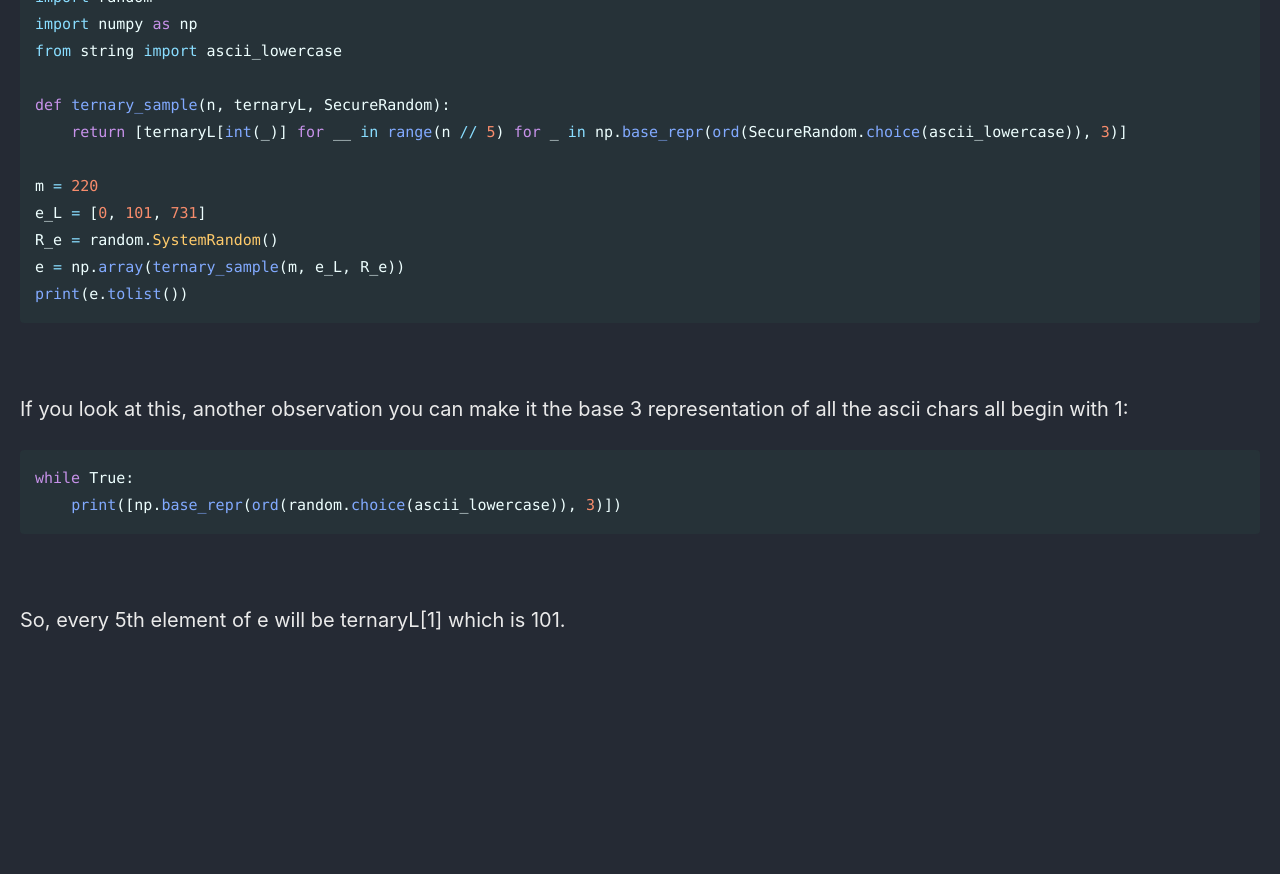
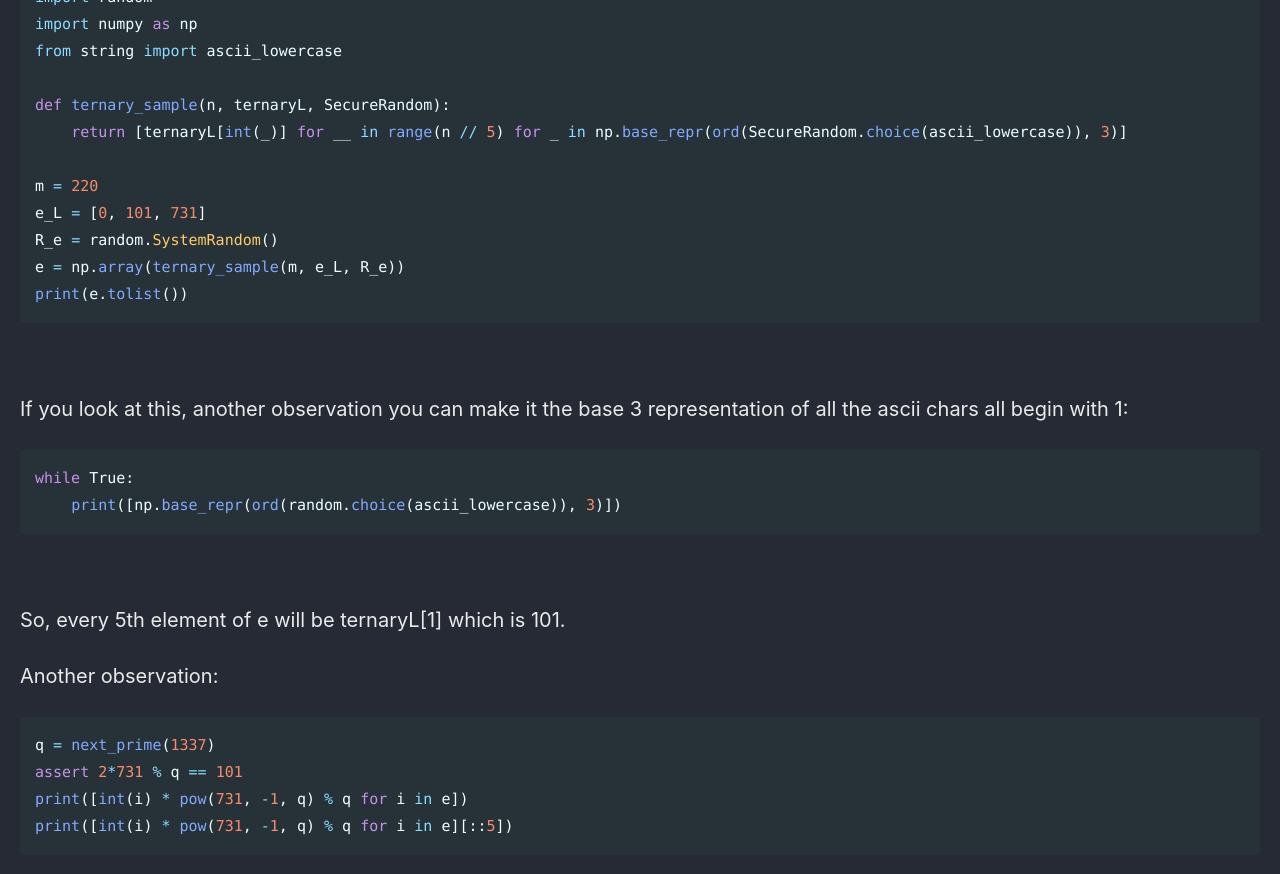
Before and after one commit to Connor-McCartney/Connor-McCartney.github.io, a Jekyll site: the page built from _pages/cryptography/other/0CTF2024.md, in a window 1280 px wide and 900 px high, scrolled down 3005 px. Shown: the top 874 px of the window. Built offline with Jekyll 4.4.1, drawn with Linux system fonts in a browser that asks for light colours; cached includes are drawn as plain includes; before the commit the page ends 3696 px from its top, so only the background shows below that.

Commit message:
Update 0CTF2024.md

````diff
--- a/_pages/cryptography/other/0CTF2024.md
+++ b/_pages/cryptography/other/0CTF2024.md
@@ -142,3 +142,13 @@ while True:
 <br>
 
 So, every 5th element of e will be ternaryL[1] which is 101.
+
+
+Another observation:
+
+```python
+q = next_prime(1337)
+assert 2*731 % q == 101
+print([int(i) * pow(731, -1, q) % q for i in e])
+print([int(i) * pow(731, -1, q) % q for i in e][::5])
+```
````
